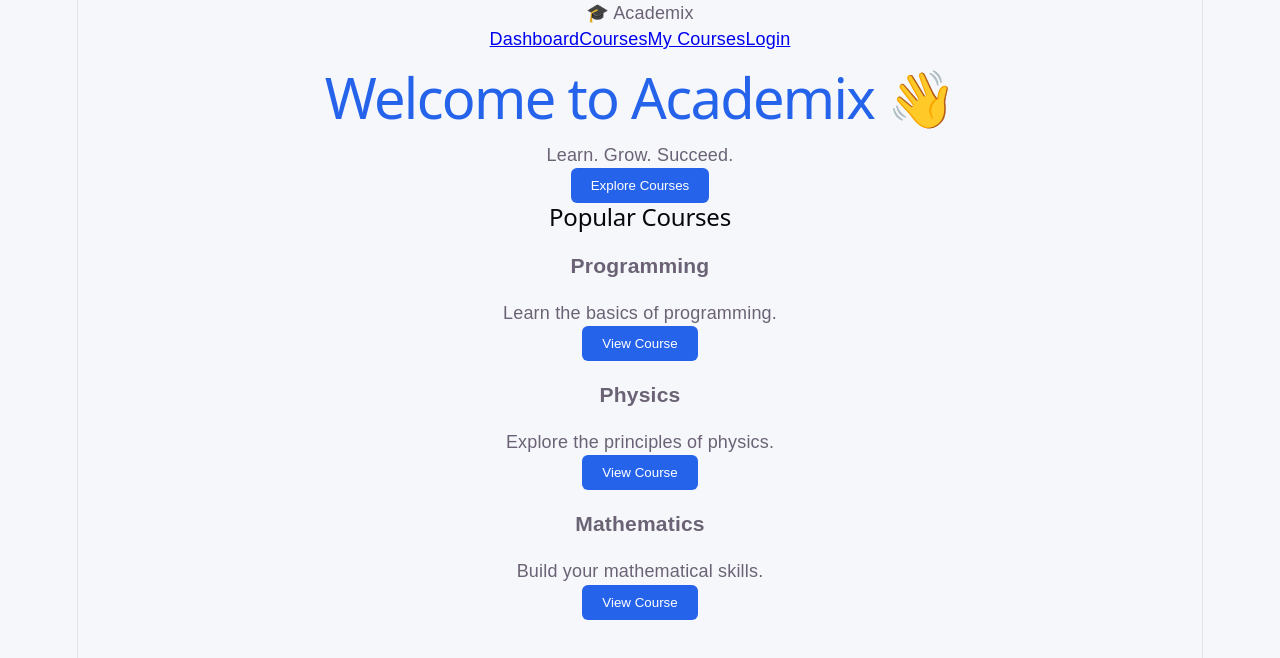
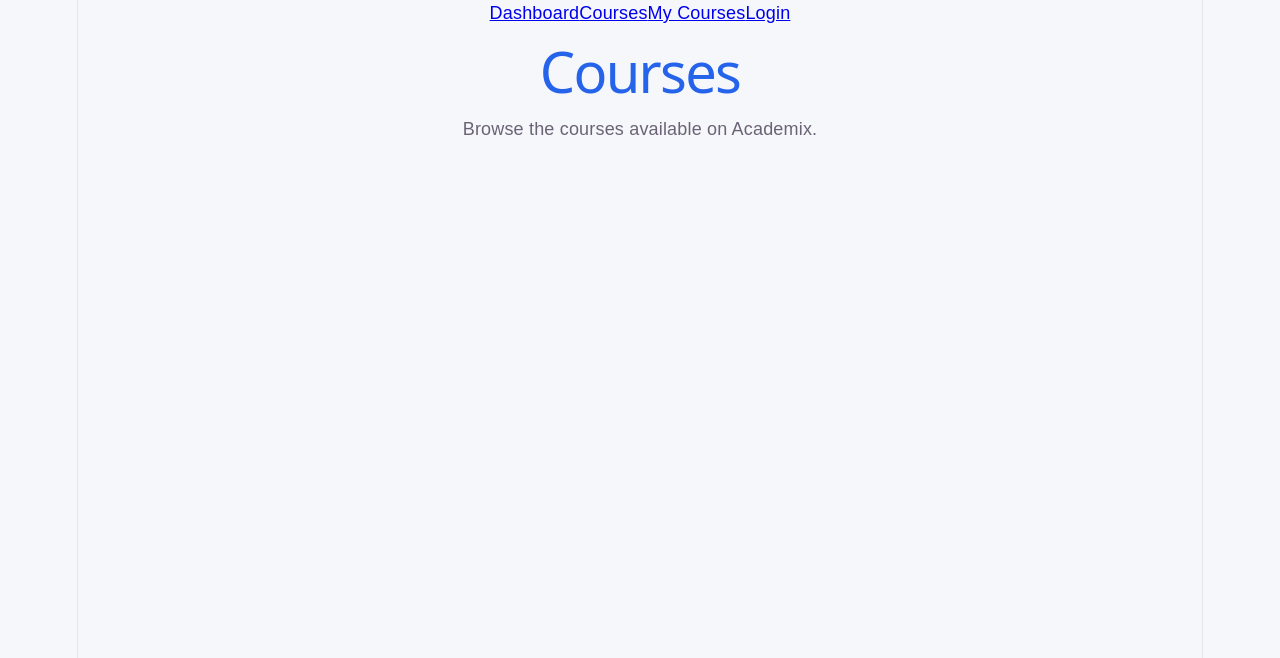
Before and after one commit to Ayanda05-max/Academix, a React (Vite) app in the folder academix-frontend/: page /courses in a window 1280 px wide. Shown: the top 658 px of the page. Built offline with nearby package versions, Linux system fonts and the light colour scheme.

Commit message:
Add course page navigation

```diff
--- a/academix-frontend/package.json
+++ b/academix-frontend/package.json
@@ -11,7 +11,8 @@
   },
   "dependencies": {
     "react": "^19.2.8",
-    "react-dom": "^19.2.8"
+    "react-dom": "^19.2.8",
+    "react-router-dom": "^7.18.2"
   },
   "devDependencies": {
     "@eslint/js": "^10.0.1",
--- a/academix-frontend/src/App.jsx
+++ b/academix-frontend/src/App.jsx
@@ -1,13 +1,21 @@
-import Navbar from "./components/NavBar";
+import { BrowserRouter, Routes, Route } from "react-router-dom";
+
+import NavBar from "./components/NavBar";
 import Dashboard from "./pages/Dashboard";
+import Courses from "./pages/Courses";
+
 import "./App.css";
 
 function App() {
   return (
-    <>
-      <Navbar />
-      <Dashboard />
-    </>
+    <BrowserRouter>
+      <NavBar />
+
+      <Routes>
+        <Route path="/" element={<Dashboard />} />
+        <Route path="/courses" element={<Courses />} />
+      </Routes>
+    </BrowserRouter>
   );
 }
 
--- a/academix-frontend/src/components/NavBar.jsx
+++ b/academix-frontend/src/components/NavBar.jsx
@@ -1,16 +1,14 @@
-function Navbar() {
+import { Link } from "react-router-dom";
+
+function NavBar() {
   return (
-    <nav className="navbar">
-      <div className="logo">🎓 Academix</div>
-
-      <div className="nav-links">
-        <a href="/">Dashboard</a>
-        <a href="/courses">Courses</a>
-        <a href="/my-courses">My Courses</a>
-        <a href="/login">Login</a>
-      </div>
+    <nav>
+      <Link to="/">Dashboard</Link>
+      <Link to="/courses">Courses</Link>
+      <Link to="/my-courses">My Courses</Link>
+      <Link to="/login">Login</Link>
     </nav>
   );
 }
 
-export default Navbar;
+export default NavBar;
--- /dev/null
+++ b/academix-frontend/src/pages/courses.jsx
@@ -0,0 +1,11 @@
+function Courses() {
+  return (
+    <div>
+      <h1>Courses</h1>
+
+      <p>Browse the courses available on Academix.</p>
+    </div>
+  );
+}
+
+export default Courses;
```
Also changed, not shown: 1 other file (tests, documents, lock files or other folders).
